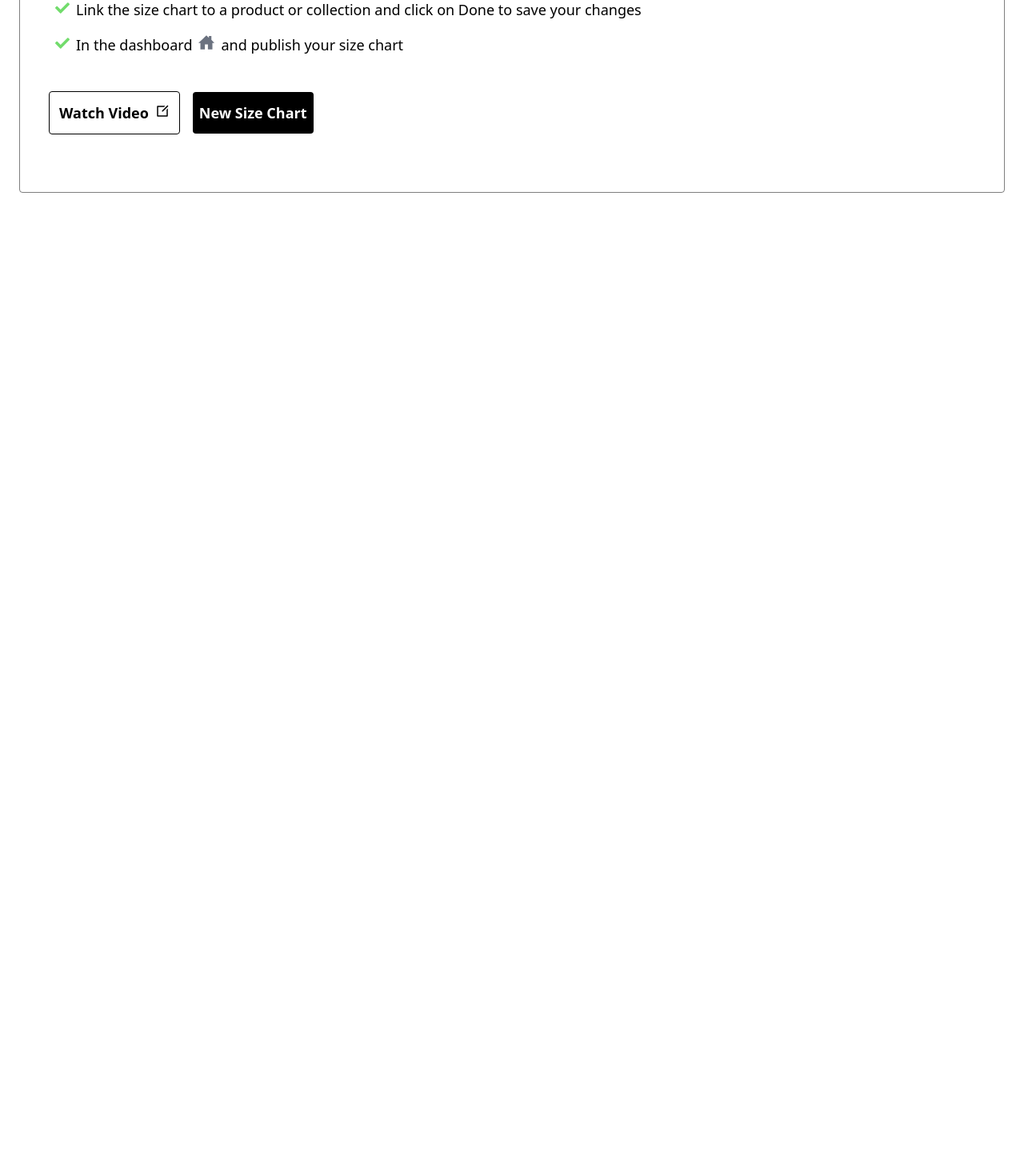
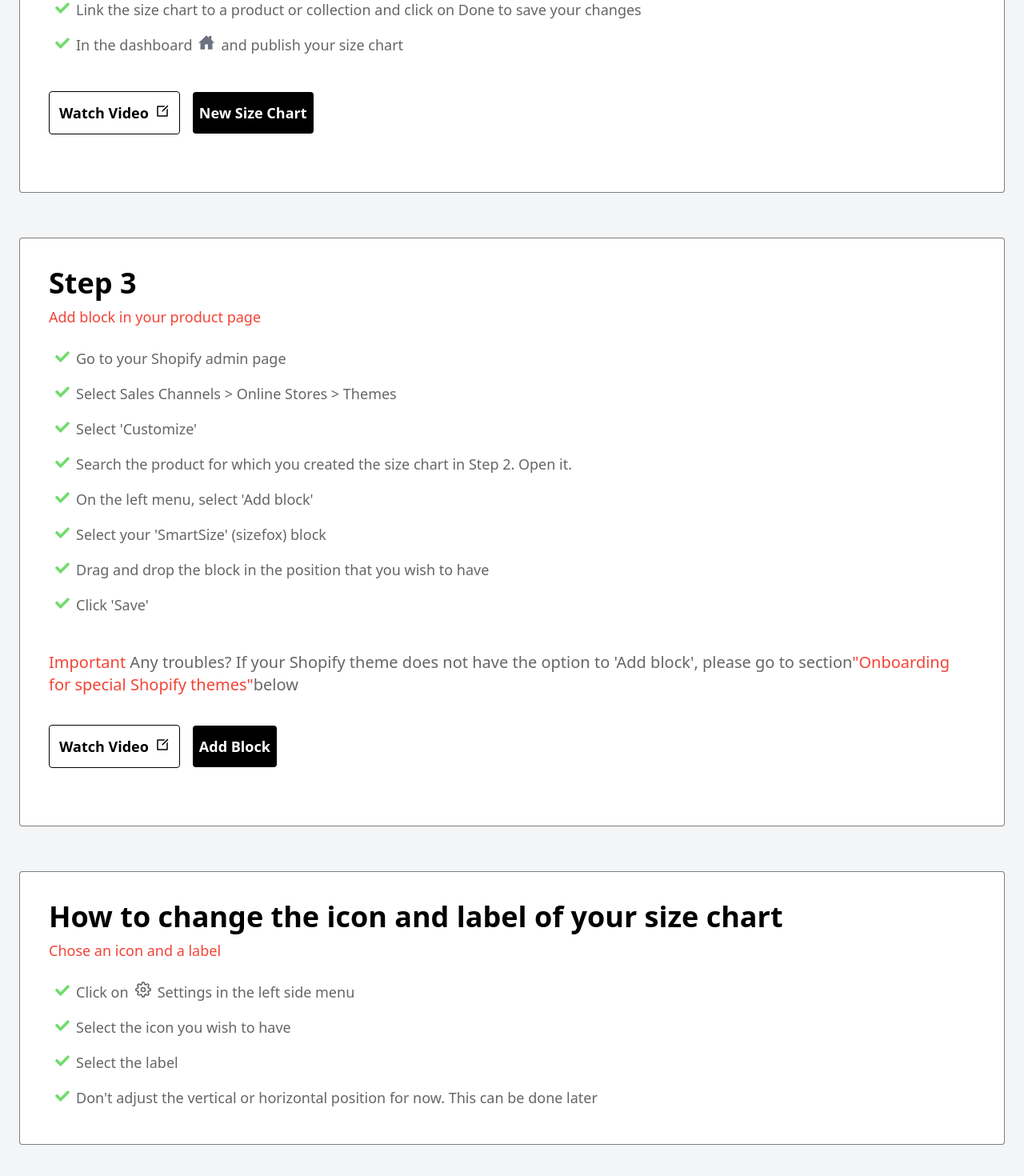
Before and after one commit to Habibrifat/sizechart, a React (Create React App) app: page /help in a window 1280 px wide. Shown: the part 1326-2796 px from the top of the page at 80% size. Before the commit the page ends 1623 px from the top, so only its background shows below. Built offline with nearby package versions, Linux system fonts and the light colour scheme.

Commit message:
update help section

```diff
--- a/src/App.js
+++ b/src/App.js
@@ -9,6 +9,7 @@ function App() {
       <div className="App">
         <Routes>
           <Route path="/" element={<SizeChart />} />
+          {/* <Route path="/size-chart" element={<SizeChart />} /> */}
           <Route path="/plans" element={<Plans />} />
           <Route path="/help" element={<Help />} />
         </Routes>
--- a/src/help.jsx
+++ b/src/help.jsx
@@ -2,13 +2,15 @@ import { FaCheck } from "react-icons/fa";
 import { RiEditBoxLine } from "react-icons/ri";
 import { IoHomeSharp } from "react-icons/io5";
 import { BsFillStarFill } from "react-icons/bs";
+import { FiSettings } from "react-icons/fi";
+import { Link } from "react-router-dom";
 
 const Help = () => {
   return (
     <>
-      <div className="help-container my-9">
+      <div className="help-container my-9 bg-[#F3F5F7]">
         <div className="step-section flex items-center justify-center space-x-6">
-          <div className="step-card border border-solid border-black border-opacity-40 rounded py-5 px-8 w-96 h-72 ">
+          <div className="step-card border border-solid border-black border-opacity-40 rounded py-5 px-8 w-96 h-72 bg-white">
             <h2 className=" text-4xl font-bold text-black opacity-60 pt-2">
               Step 1
             </h2>
@@ -22,7 +24,7 @@ const Help = () => {
               Embed app
             </button>
           </div>
-          <div className="step-card border border-solid border-black border-opacity-40 rounded py-5 px-8 w-96 h-72">
+          <div className="step-card border border-solid border-black border-opacity-40 rounded py-5 px-8 w-96 h-72 bg-white">
             <h2 className=" text-4xl font-bold text-black opacity-60 pt-2">
               Step 2
             </h2>
@@ -36,7 +38,7 @@ const Help = () => {
               New Size chart
             </button>
           </div>
-          <div className="step-card border border-solid border-black border-opacity-40 rounded py-5 px-8 w-96 h-72">
+          <div className="step-card border border-solid border-black border-opacity-40 rounded py-5 px-8 w-96 h-72 bg-white">
             <h2 className=" text-4xl font-bold text-black opacity-60 pt-2">
               Step 3
             </h2>
@@ -51,12 +53,12 @@ const Help = () => {
             </button>
           </div>
         </div>
-        <div className="step-one-section border border-solid border-black border-opacity-50 my-14 mx-6 p-9 rounded">
+        <div className="step-one-section border border-solid border-black border-opacity-50 my-14 mx-6 p-9 rounded bg-white">
           <h2 className=" text-4xl font-bold pb-2">Step 1 </h2>
           <h4 className=" text-lg text-[#F44336] pb-4">
             Embed SmartSize in your Shopify theme
           </h4>
-          <div className="step-one-list text-lg">
+          <div className="step-one-list text-lg text-[#666666]">
             <p className="py-2">
               <span className="inline-block px-2">
                 <FaCheck className="text-[#72DC6C]" />
@@ -104,12 +106,12 @@ const Help = () => {
             Embed app
           </button>
         </div>
-        <div className="step-two-section border border-solid border-black border-opacity-50 my-14 mx-6 p-9 rounded">
+        <div className="step-two-section border border-solid border-black border-opacity-50 my-14 mx-6 p-9 rounded bg-white">
           <h2 className=" text-4xl font-bold pb-2">Step 2 </h2>
           <h4 className=" text-lg text-[#F44336] pb-4">
             Create your first size chart
           </h4>
-          <div className="step-one-list text-lg">
+          <div className="step-one-list text-lg text-[#666666]">
             <p className="py-2">
               <span className="inline-block px-2">
                 <FaCheck className="text-[#72DC6C]" />
@@ -174,6 +176,196 @@ const Help = () => {
             new size chart
           </button>
         </div>
+        <div className="step-three-section border border-solid border-black border-opacity-50 my-14 mx-6 p-9 rounded bg-white">
+          <h2 className=" text-4xl font-bold pb-2">Step 3 </h2>
+          <h4 className=" text-lg text-[#F44336] pb-4">
+            Add block in your product page
+          </h4>
+          <div className="step-one-list text-lg text-[#666666]">
+            <p className="py-2">
+              <span className="inline-block px-2">
+                <FaCheck className="text-[#72DC6C]" />
+              </span>
+              Go to your Shopify admin page
+            </p>
+            <p className="py-2">
+              <span className="inline-block px-2">
+                <FaCheck className="text-[#72DC6C]" />
+              </span>
+              Select Sales Channels > Online Stores > Themes
+            </p>
+            <p className="py-2">
+              <span className="inline-block px-2">
+                <FaCheck className="text-[#72DC6C]" />
+              </span>
+              Select 'Customize'
+            </p>
+            <p className="py-2">
+              <span className="inline-block px-2">
+                <FaCheck className="text-[#72DC6C]" />
+              </span>
+              Search the product for which you created the size chart in Step 2.
+              Open it.
+            </p>
+            <p className="py-2">
+              <span className="inline-block px-2">
+                <FaCheck className="text-[#72DC6C]" />
+              </span>
+              On the left menu, select 'Add block'
+            </p>
+            <p className="py-2">
+              <span className="inline-block px-2">
+                <FaCheck className="text-[#72DC6C]" />
+              </span>
+              Select your 'SmartSize' (sizefox) block
+            </p>
+            <p className="py-2">
+              <span className="inline-block px-2">
+                <FaCheck className="text-[#72DC6C]" />
+              </span>
+              Drag and drop the block in the position that you wish to have
+            </p>
+            <p className="py-2">
+              <span className="inline-block px-2">
+                <FaCheck className="text-[#72DC6C]" />
+              </span>
+              Click 'Save'
+            </p>
+          </div>
+          <p className="text-xl mt-9 text-[#666666]">
+            <span className=" text-[#F44336]">Important</span> Any troubles? If
+            your Shopify theme does not have the option to 'Add block', please
+            go to section
+            <span className=" text-[#F44336]">
+              "Onboarding for special Shopify themes"
+            </span>
+            below
+          </p>
+          <button className="text-lg font-bold text-black bg-white hover:bg-[#EDEDED] border border-solid border-black capitalize my-9 py-3 px-3 rounded hover:opacity-80 transition">
+            watch video
+            <span className="inline-block ps-2">
+              <RiEditBoxLine />
+            </span>
+          </button>
+          <button className="text-lg font-bold text-white bg-black capitalize mx-4 my-9 py-3 px-2 rounded hover:opacity-80 transition">
+            Add block
+          </button>
+        </div>
+        {/* change the icon and label */}
+        <div className="border border-solid border-black border-opacity-50 my-14 mx-6 p-9 rounded bg-white">
+          <h2 className=" text-4xl font-bold pb-2">
+            How to change the icon and label of your size chart
+          </h2>
+          <h4 className=" text-lg text-[#F44336] pb-4">
+            Chose an icon and a label
+          </h4>
+          <div className="step-one-list text-lg text-[#666666]">
+            <p className="py-2">
+              <span className="inline-block px-2">
+                <FaCheck className="text-[#72DC6C]" />
+              </span>
+              Click on
+              <span className="inline-block text-xl px-2">
+                <FiSettings />
+              </span>
+              Settings in the left side menu
+            </p>
+            <p className="py-2">
+              <span className="inline-block px-2">
+                <FaCheck className="text-[#72DC6C]" />
+              </span>
+              Select the icon you wish to have
+            </p>
+            <p className="py-2">
+              <span className="inline-block px-2">
+                <FaCheck className="text-[#72DC6C]" />
+              </span>
+              Select the label
+            </p>
+            <p className="py-2">
+              <span className="inline-block px-2">
+                <FaCheck className="text-[#72DC6C]" />
+              </span>
+              Don't adjust the vertical or horizontal position for now. This can
+              be done later
+            </p>
+          </div>
+        </div>
+        {/* test your size chart */}
+        <div className="border border-solid border-black border-opacity-50 my-14 mx-6 p-9 rounded bg-white">
+          <h2 className=" text-4xl font-bold pb-2">
+            How to test your size chart
+          </h2>
+          <h4 className=" text-lg text-[#F44336] pb-4">
+            Check the size chart in your Store
+          </h4>
+          <div className="step-one-list text-lg text-[#666666]">
+            <p className="py-2">
+              <span className="inline-block px-2">
+                <FaCheck className="text-[#72DC6C]" />
+              </span>
+              Go to your Shopify store
+            </p>
+            <p className="py-2">
+              <span className="inline-block px-2">
+                <FaCheck className="text-[#72DC6C]" />
+              </span>
+              Select the product where you have linked the size chart
+            </p>
+            <p className="py-2">
+              <span className="inline-block px-2">
+                <FaCheck className="text-[#72DC6C]" />
+              </span>
+              Click on the size chart
+            </p>
+          </div>
+          <p className="text-xl mt-6 mb-12 text-[#666666]">
+            Are you able to see the size chart?
+          </p>
+        </div>
+        {/* Having problems */}
+        <div className="border border-solid border-black border-opacity-50 my-14 mx-6 p-9 rounded bg-white">
+          <h2 className=" text-4xl font-bold pb-2">Having problems?</h2>
+          <h4 className=" text-lg text-[#F44336] pb-4">
+            Check the different options
+          </h4>
+          <div className="step-one-list text-lg text-[#666666]">
+            <p className="py-2">
+              <span className="inline-block px-2">
+                <FaCheck className="text-[#72DC6C]" />
+              </span>
+              Have you embeded the app? See Step 1
+            </p>
+            <p className="py-2">
+              <span className="inline-block px-2">
+                <FaCheck className="text-[#72DC6C]" />
+              </span>
+              Have you added your SmartSize block? See Step 2
+            </p>
+            <p className="py-2">
+              <span className="inline-block px-2">
+                <FaCheck className="text-[#72DC6C]" />
+              </span>
+              Have you already created your first size chart, linked it to a
+              product and published it? See Step 3
+            </p>
+            <p className="py-2">
+              <span className="inline-block px-2">
+                <FaCheck className="text-[#72DC6C]" />
+              </span>
+              If you have a special theme, have you tried adding a code snippet?
+              See: (see Onboarding for special Shopify themes
+            </p>
+          </div>
+          <p className="text-xl mt-6 mb-12 text-[#666666]">
+            If you are still experiencing issues, no worries! Get in touch with
+            us
+            <Link to={"/"} className="underline text-[#1976D2] px-1">
+              team@smartsize.io
+            </Link>
+            Our team will be glad to support you
+          </p>
+        </div>
       </div>
     </>
   );
```
